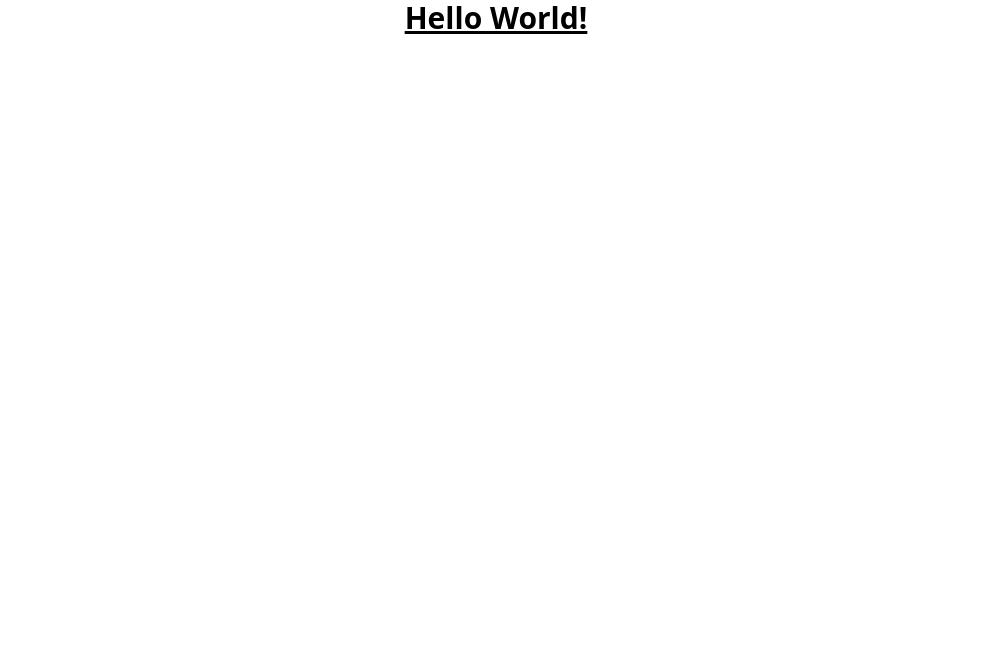
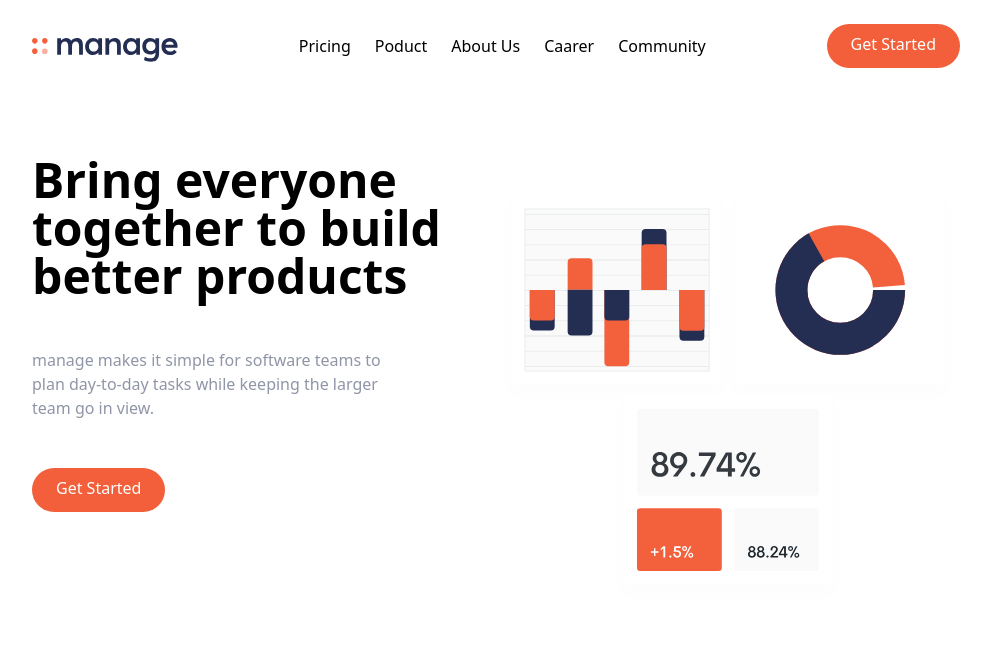
Before and after one commit to panda-codes/first-tailwind-proj, a website: page index.html in a window 1280 px wide. Shown: the whole page, without its empty margins (144-1135 px from the left). Drawn offline with Linux system fonts and the light colour scheme.

Commit message:
nav and hero section added

```diff
--- a/index.html
+++ b/index.html
@@ -8,8 +8,49 @@
     <link rel="stylesheet" href="css/main.css">
 </head>
 <body>
-    <h1 class="text-3xl font-bold underline text-center">
-        Hello World!
-    </h1>
+    <!-- Nav bar -->
+    <nav class="relative container mx-auto p-6">
+        <!-- flex container -->
+        <div class="flex items-center justify-between">
+            <!-- logo -->
+            <div class="pt-2">
+                <img src="images/logo.svg" alt="">
+            </div>
+            <!-- menu items -->
+            <div class="hidden md:flex space-x-6">
+                <a href="" class="hover:text-darkGrayishBlue">Pricing</a>
+                <a href="" class="hover:text-darkGrayishBlue">Poduct</a>
+                <a href="" class="hover:text-darkGrayishBlue">About Us</a>
+                <a href="" class="hover:text-darkGrayishBlue">Caarer</a>
+                <a href="" class="hover:text-darkGrayishBlue">Community</a>
+            </div>
+            <!-- button -->
+            <a href="" class="hidden md:block p-3 px-6 pt-2 bg-brightRed text-white rounded-full baseline hover:bg-brightRedLight">Get Started</a>
+        </div>
+    </nav>
+    <!-- hero section -->
+    <section>
+        <!-- flex container -->
+        <div class="container mx-auto p-6 flex flex-col-reverse md:flex-row items-center justify-between mt-10 space-y-0 md:space-y-0">
+            <!-- left item -->
+            <div class="flex flex-col mb-32 space-y-12 md:w-1/2">
+                <h1 class="max-w-md text-4xl font-bold text-center md:text-5xl md:text-left">
+                    Bring everyone together to build better products
+                </h1>
+                <p class="max-w-sm text-center md:text-left text-darkGrayishBlue">
+                    manage makes it simple for software teams to plan day-to-day tasks
+                    while keeping the larger team go in view.
+                </p>
+                <div class="flex justify-center md:justify-start">
+                    <a href="" class="p-3 px-6 pt-2 bg-brightRed text-white rounded-full baseline hover:bg-brightRedLight">Get Started</a>
+                </div>
+            </div>
+            <!-- image -->
+            <div class="md:w-1/2">
+                <img src="/images/illustration-intro.svg" alt="">
+            </div>
+        </div>
+    </section>
+    <!-- End of Nav bar -->
 </body>
 </html>
```
Also changed, not shown: css/main.css.
